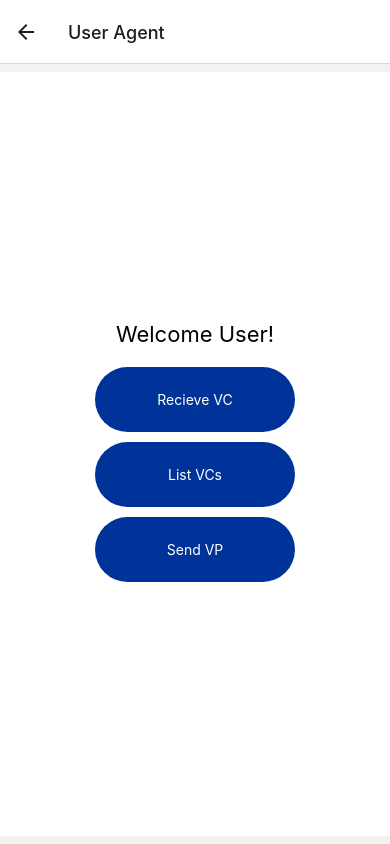
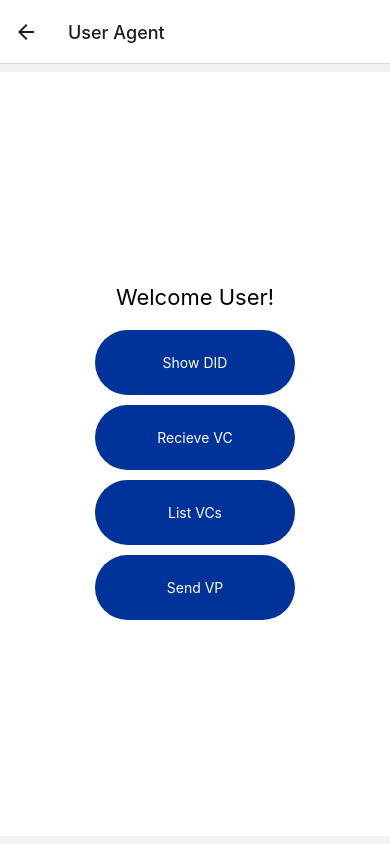
Before and after one commit to symfoni/bachelor, a React Native app: screen /UserHome in a window 390 px wide. Built offline with nearby package versions, Linux system fonts and the light colour scheme.

Commit message:
added a show did button

```diff
--- a/app/views/UserViews/UserHomeView.tsx
+++ b/app/views/UserViews/UserHomeView.tsx
@@ -13,6 +13,12 @@ export default function UserHomeView({navigation}: any){
 	return (
 		<View style={styles.container}>
 			<Text style={styles.headingTextBlack}>Welcome User!</Text>
+
+			<NavigationButton
+				title='Show DID'
+				customStyle={buttonStyles.navigationButtonUser}
+				onPress={()=> navigation.navigate('UserMainIdentifier')}
+			></NavigationButton>
 
 			<NavigationButton
 				title='Recieve VC'
```
